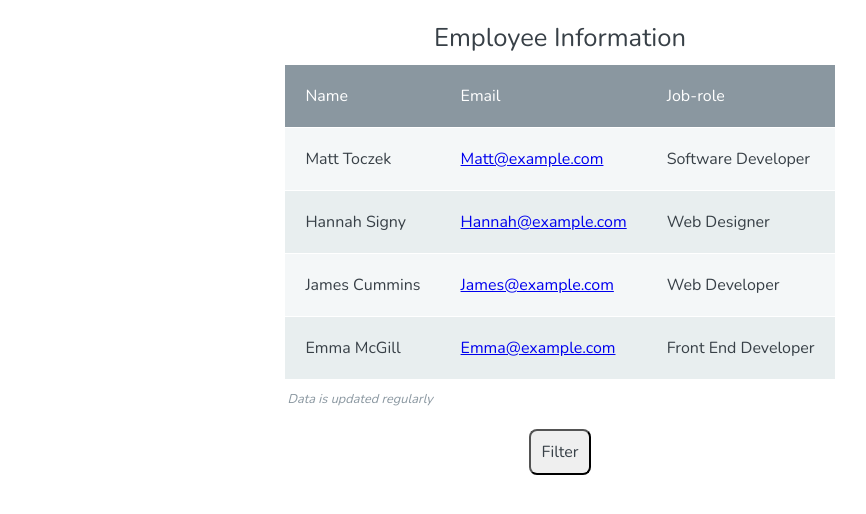
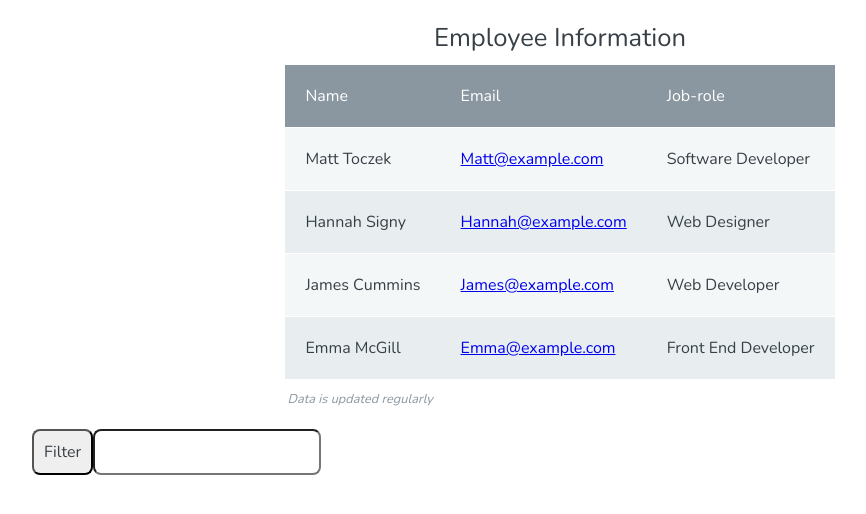
Before and after one commit to MattToczek/HTML-table, a plain HTML site: page index.html in a window 1280 px wide. Shown: the whole page, without its empty margins (80-946 px from the left). Drawn offline with nearby package versions, Linux system fonts and the light colour scheme.

Commit message:
adding input box and styling

```diff
--- a/css/main.css
+++ b/css/main.css
@@ -54,8 +54,14 @@ tfoot td {
 }
 
 button {
-  display: block;
+  display: inline-block;
   border-radius: .5em;
   padding: 10px 10px;
-  margin: auto;
+  margin-left: 7em;
 }
+
+input{
+  display: inline-block;
+  border-radius: .5em;
+  padding: 10px 10px;
+}
--- a/js/app.js
+++ b/js/app.js
@@ -1,6 +1,7 @@
 
 let linkArray = document.getElementsByClassName('link');
 const filterButton = document.createElement('button');
+const filterInput = document.createElement('input');
 const wrapperDiv = document.querySelector(".wrapper");
 
 for (var i = 0; i < linkArray.length; i++) {
@@ -10,3 +11,4 @@ for (var i = 0; i < linkArray.length; i++) {
 
 filterButton.innerHTML = "Filter";
 wrapperDiv.appendChild(filterButton);
+wrapperDiv.appendChild(filterInput);
```
